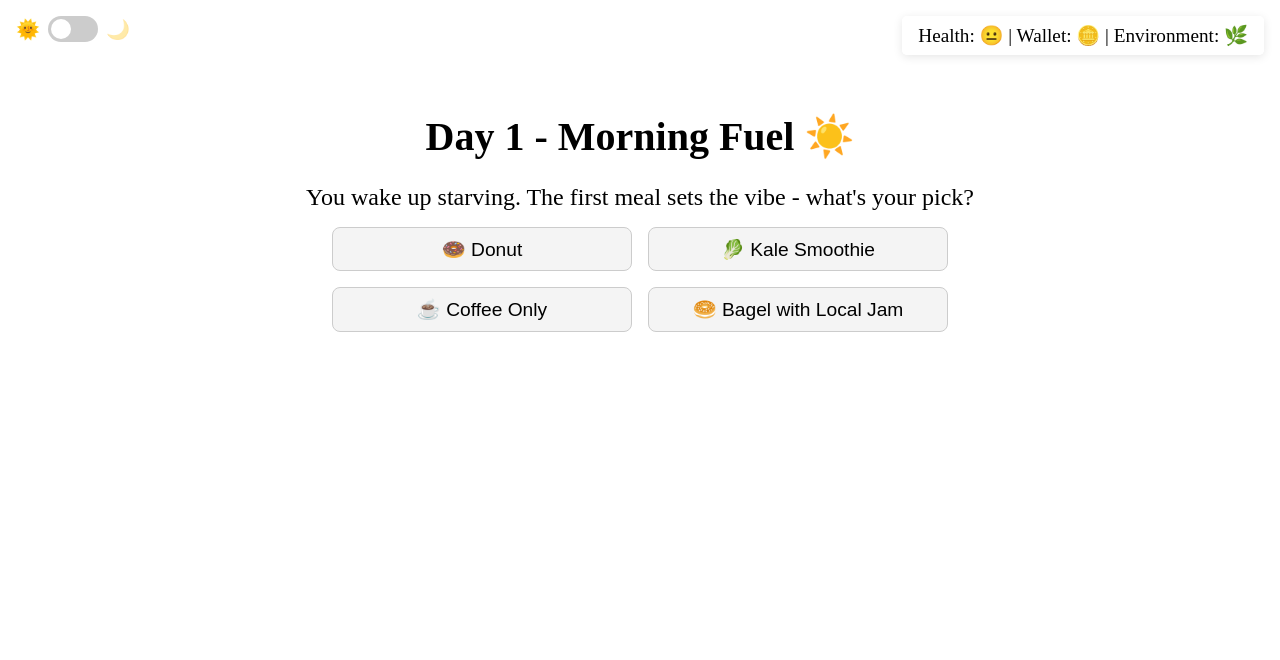
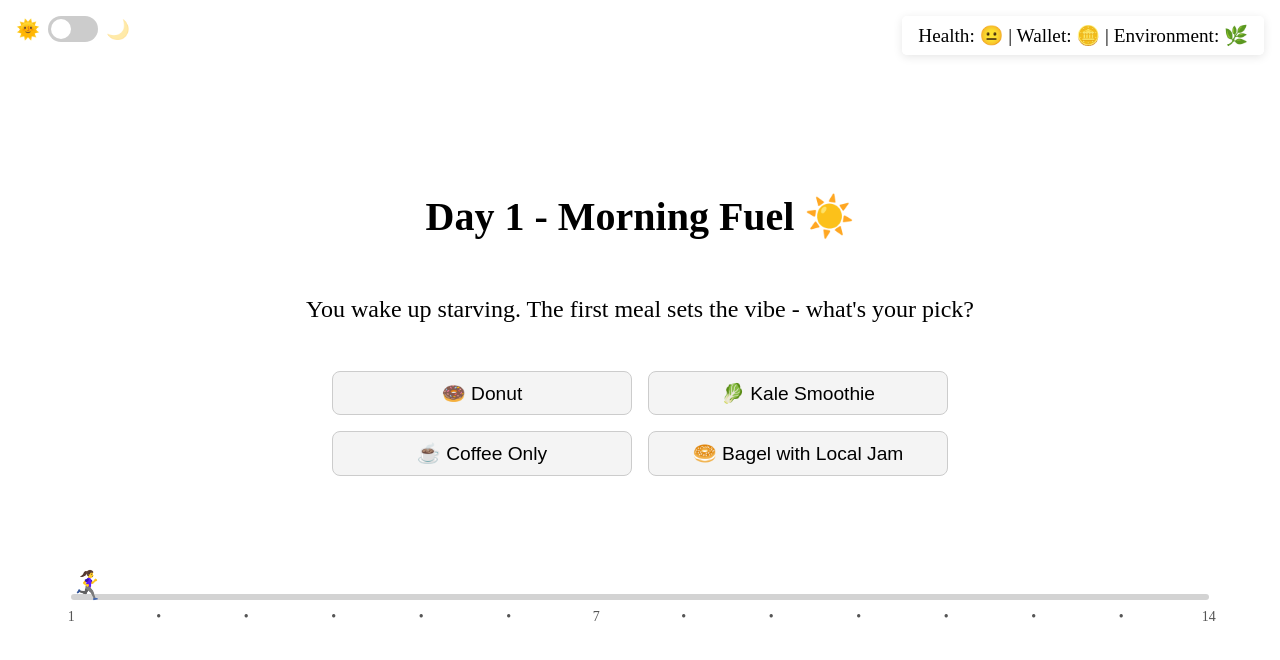
Before and after one commit to sevenpluseight/eat-for-tomorrow, a plain HTML site: page game.html in a window 1280 px wide. Drawn offline with Linux system fonts and the light colour scheme.

Commit message:
add horizontal progress path with day markers and align question layout with ending page structure

```diff
--- a/css/game.css
+++ b/css/game.css
@@ -62,6 +62,23 @@ p {
 .choice-btn:hover {
     transform: scale(1.05);
     background-color: #e0f7fa;
+}
+
+/* Shared layout for Question + Ending screens */
+.screen-container {
+    display: flex;
+    flex-direction: column;
+    align-items: center;
+    justify-content: center;
+
+    width: 90%;
+    max-width: 900px;
+    margin: 8vh auto 2vh auto; /* same as game-container */
+    padding: 1rem;
+    box-sizing: border-box;
+
+    gap: 1rem; /* consistent vertical spacing */
+    text-align: center;
 }
 
 /* Fade animation */
@@ -298,3 +315,65 @@ body.dark-mode .play-again-btn {
 body.dark-mode .play-again-btn:hover {
     background-color: deepskyblue;
 }
+
+#journey-container {
+  margin: 20px auto;
+  width: 90%;
+  height: 100px;
+  position: relative;
+}
+
+#path {
+  position: relative;
+  top: 50px;
+  left: 0;
+  width: 100%;
+  height: 6px;
+  background: lightgray;
+  border-radius: 3px;
+}
+
+#character {
+  position: absolute;
+  top: 25px; /* sits above path */
+  left: 0;
+  font-size: 28px;
+  transition: left 0.8s ease-in-out; /* smooth walking */
+}
+
+.marker {
+  position: absolute;
+  top: 65px; /* below the line */
+  transform: translateX(-50%); /* center text on point */
+  font-size: 14px;
+  color: #555;
+}
+#food {
+  position: absolute;
+  font-size: 2rem;
+  bottom: 40px;
+  opacity: 0;
+  transition: opacity 0.3s, transform 0.3s;
+}
+
+#food.show {
+  opacity: 1;
+  transform: scale(1.2);
+}
+
+/* ----- Dark Mode Progress Path ----- */
+body.dark-mode #path {
+  background: #444; /* darker path line */
+}
+
+body.dark-mode #character {
+  color: #ffeb3b; /* bright yellow so it stands out */
+}
+
+body.dark-mode .marker {
+  color: #ccc; /* lighter grey text for visibility */
+}
+
+body.dark-mode #food {
+  color: #ff9800; /* orange food emoji highlight */
+}
--- a/game.html
+++ b/game.html
@@ -18,6 +18,13 @@
   <div id="game-container"></div>
   <div id="stats-container"></div>
 
+  <div id="journey-container">
+    <div id="path"></div>
+    <div id="character">🏃‍♀️‍➡️</div>
+    <div id="food"></div>
+    <div id="markers"></div>
+  </div>
+
   <script src="js/data.js"></script>
   <script src="js/game.js"></script>
 </body>
--- a/js/game.js
+++ b/js/game.js
@@ -7,6 +7,9 @@ let playerStats = {
 
 const gameContainer = document.getElementById('game-container');
 const statsContainer = document.getElementById('stats-container');
+
+setupMarkers();
+moveCharacter(0); // Start at Day 1 position
 
 function updateStats() {
     let healthEmoji = playerStats.health <= -2 ? "🤒" : playerStats.health >=2 ? "😊" : "😐";
@@ -27,7 +30,7 @@ function showDay() {
     }).join("");
 
     gameContainer.innerHTML = `
-        <div class="fade-in" id="day-content">
+        <div class="screen-container fade-in" id="day-content">
             <h2>Day ${day.day} - ${day.title}</h2>
             <p>${day.question}</p>
             <div id="choices-container">
@@ -59,6 +62,19 @@ function handleChoice(choiceIndex) {
     const walletChange = typeof choice.wallet === "function" ? choice.wallet() : choice.wallet;
     const envChange = typeof choice.env === "function" ? choice.env() : choice.env;
 
+    const foodEl = document.getElementById("food");
+    const character = document.getElementById("character");
+
+    // Show the food above the character
+    foodEl.textContent = choice.emoji;
+    foodEl.style.left = character.style.left || "0%";
+    foodEl.classList.add("show");
+
+    // Wait → hide food (simulate eating) → then move
+    setTimeout(() => {
+        foodEl.classList.remove("show");
+    }, 800); // match CSS transition duration
+
     // Apply changes
     playerStats.health += healthChange;
     playerStats.wallet += walletChange;
@@ -66,6 +82,7 @@ function handleChoice(choiceIndex) {
 
     updateStats();
     currentDay++;
+    moveCharacter(currentDay);
 
     // Show floating and only proceed when animation is done
     showFloatingChange(healthChange, walletChange, envChange, choiceIndex, () => {
@@ -114,6 +131,11 @@ function showFloatingChange(healthChange, walletChange, envChange, choiceIndex,
 
 function showEnding() {
     statsContainer.style.display = "none";
+
+    const character = document.getElementById("character");
+    if (character) {
+        character.textContent = "🥳";
+    }
 
     let endingTitle = " ";
     let endingTagline = " ";
@@ -171,8 +193,16 @@ function restartGame() {
         wallet: 0,
         env: 0
     };
+
+    const character = document.getElementById("character");
+    if (character) {
+        character.textContent = "🏃‍♀️‍➡️";
+    }
+
     statsContainer.style.display = "block";
     updateStats();
+    setupMarkers();
+    moveCharacter(0);
     showDay();
 }
 
@@ -183,5 +213,50 @@ darkSwitch.addEventListener('change', () => {
     document.body.classList.toggle('dark-mode', darkSwitch.checked);
 });
 
+function setupMarkers() {
+    const totalDays = 14;
+    const markers = document.getElementById("markers");
+
+    markers.innerHTML = ""; // clear first
+
+    for (let day = 1; day <= totalDays; day++) {
+        const marker = document.createElement("div");
+        marker.classList.add("marker");
+
+        // Distribute evenly with %
+        const percent = ((day - 1) / (totalDays - 1)) * 100;
+        marker.style.left = percent + "%";
+
+        // Show numbers only at milestones
+        if (day === 1 || day === 7 || day === 14) {
+            marker.textContent = day;
+        } else {
+            marker.textContent = "•"; // small dot
+        }
+
+        markers.appendChild(marker);
+    }
+}
+
+
+function moveCharacter(dayIndex) {
+    const totalDays = 14;
+    const path = document.getElementById("path");
+    const char = document.getElementById("character");
+
+    const pathWidth = path.clientWidth;   // inside path
+    const charWidth = char.clientWidth;
+
+    // Space available for movement
+    const step = (pathWidth - charWidth) / (totalDays - 1);
+
+    // Clamp to valid range
+    if (dayIndex >= totalDays) dayIndex = totalDays - 1;
+    if (dayIndex < 0) dayIndex = 0;
+
+    // Apply relative to path container
+    char.style.left = (dayIndex * step) + "px";
+}
+
 updateStats();
 showDay();
```
